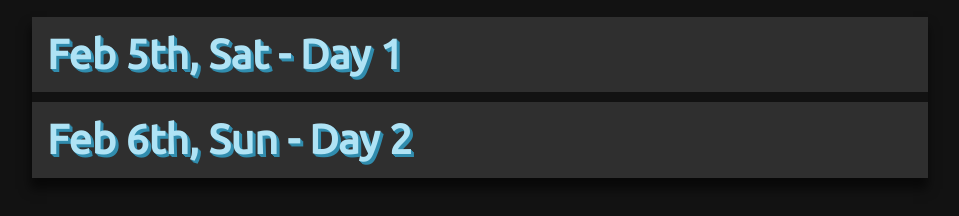
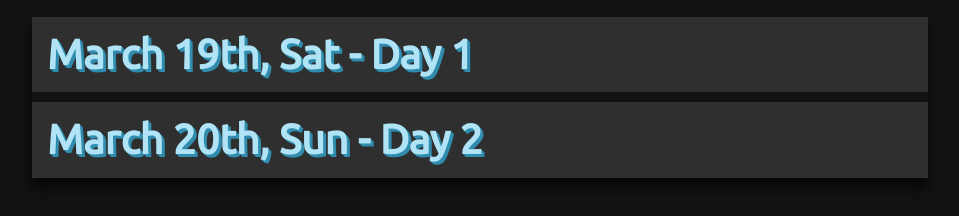
Before and after one commit to allstarcode/AllStarCodeOrg-2022-march-weekend-intensive-schedule, a website built with Parcel: page src/index.pug in a window 1280 px wide. Shown: the part 284-500 px from the top of the page, without its empty margins (160-1119 px from the left). Built offline with nearby package versions, Linux system fonts and the light colour scheme.

Commit message:
Actual build

```diff
--- a/src/index.pug
+++ b/src/index.pug
@@ -30,7 +30,7 @@ html(lang="en")
       ul.collapsible
         li
           div#day-1-header.collapsible-header(data-state="closed")
-            h2.title Feb 5th, Sat - Day 1
+            h2.title March 19th, Sat - Day 1
           div.collapsible-body
             +schedule-block(`Welcome!`,`10:00AM - 10:15AM`,`15`,``,``,``,``,``,``,``,``,``,``)(class="bg-asc-blue day-1", footerClass="bg-asc-blue-d")
             +schedule-block(`Setup`,`10:15AM - 10:30AM`,`15`,`p5 Editor`,`https://editor.p5js.org/`,``,``,``,``,``,``,``,``)(class="bg-asc-blue day-1", footerClass="bg-asc-blue-d")
@@ -41,7 +41,7 @@ html(lang="en")
             +schedule-block(`Draw Loop + Mouse Events.`,`12:45PM - 01:00PM`,`15`,`Project`,`https://docs.google.com/document/d/1Xd5wV_2JIfFh3JeCFmlWJzMIKFuiT0DXCGaDGtezSSw/edit?usp=sharing`,``,``,``,``,``,``,``,``)(class="bg-red day-1", footerClass="bg-red-d")        //- Day 2 schedule
         li
           div#day-2-header.collapsible-header
-            h2.title Feb 6th, Sun - Day 2
+            h2.title March 20th, Sun - Day 2
           div.collapsible-body
             +schedule-block(`Team Building`,`10:00AM - 10:30AM`,`30`,``,``,``,``,``,``,``,``,``,``)(class="bg-asc-blue day-2", footerClass="bg-asc-blue-d")
             +schedule-block(`Animation`,`10:30AM - 11:00AM`,`30`,`Code Along`,`https://docs.google.com/document/d/1dUvaoKUcgvcfmA7SiHyn_qfCJLrWtAEGmN3hdPCzZCw/edit?usp=sharing`,``,``,``,``,``,``,``,``)(class="bg-purple  day-2", footerClass="bg-purple-d")
@@ -49,7 +49,7 @@ html(lang="en")
             +schedule-block(`BREAK`,`11:15AM - 11:30AM`,`15`,``,``,``,``,``,``,``,``,``,``)(class="bg-dark day-2", footerClass="bg-dark-d")
             +schedule-block(`Bouncing Ball`,`11:30AM - 12:15PM`,`45`,`Code Along I`,`https://docs.google.com/document/d/1xYx86DKP8LDIqJbgCtpEnQIw6otO57j7DJ4aX29cxus/edit?usp=sharing`,`Code Along II`,`https://docs.google.com/document/d/1QCAJVfQ2sEGSQadfgv-PfMPLxAv0eY9xiJxKVXXtZNo/edit?usp=sharing`,``,``,``,``,``,``)(class="bg-purple  day-2", footerClass="bg-purple-d")
             +schedule-block(`Kahoot`,`12:15PM - 12:45PM`,`30`,`Join Here`,`https://kahoot.it/`,``,``,``,``,``,``,``,``)(class="bg-yellow  day-2", footerClass="bg-yellow-d")
-            +schedule-block(`Student Survey`,`12:45PM - 01:00PM`,`15`,`Survey Link`,`https://allstarcode.typeform.com/to/YktNR8ah`,``,``,``,``,``,``,``,``)(class="bg-green day-2", footerClass="bg-green-d")
+            +schedule-block(`Student Survey`,`12:45PM - 01:00PM`,`15`,`Survey Link`,`https://allstarcode.typeform.com/to/uIjvav2p`,``,``,``,``,``,``,``,``)(class="bg-green day-2", footerClass="bg-green-d")
     script(src="https://cdn.jsdelivr.net/npm/animejs@3.2.0/lib/anime.min.js")
     //- This keeps getting removed for some reason
     script(src="https://cdnjs.cloudflare.com/ajax/libs/materialize/1.0.0/js/materialize.min.js")
--- a/src/main.js
+++ b/src/main.js
@@ -20,21 +20,21 @@ document.addEventListener('DOMContentLoaded', function () {
   let thisYear = now.getFullYear();
 
   if (thisYear === 2022) {
-    if (thisMonth !== 1) {
+    if (thisMonth !== 2) {
       delNodes(day1Links);
       delNodes(day2Links);
-    } else if (thisMonth === 1) {
-      if (today < 5) {
+    } else if (thisMonth === 2) {
+      if (today < 19) {
         delNodes(day1Links);
         delNodes(day2Links);
-      } else if (today < 6) {
+      } else if (today < 20) {
         delNodes(day2Links);
       }
     }
   } else if (thisYear < 2022) {
     delNodes(day1Links);
-      delNodes(day2Links);
-  }  else {
+    delNodes(day2Links);
+  } else {
     // If it's not less or equal it must be greater
   }
 
```
Also changed, not shown: docs/index.html, 4 other files.
